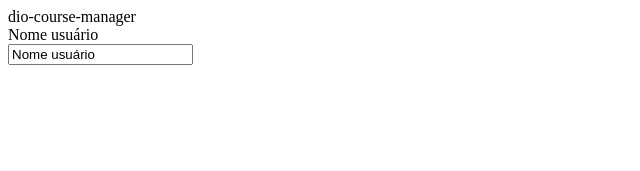
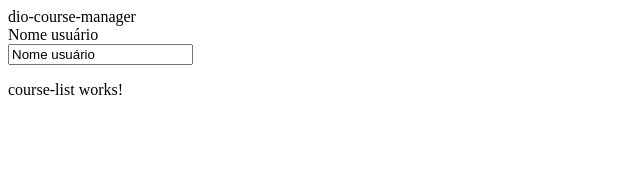
Before and after one commit to vitorsemidio-dev/dio-ng-course-manager, an Angular app: page / in a window 1280 px wide. Shown: the top 171 px of the page, without its empty margins (0-640 px from the left). Built offline with nearby package versions, Linux system fonts and the light colour scheme.

Commit message:
✨ feat: Criação Componente CourseList

```diff
--- a/src/app/app.component.html
+++ b/src/app/app.component.html
@@ -7,3 +7,5 @@
 <br />
 
 <input [(ngModel)]="name" name="name" />
+
+<app-course-list></app-course-list>
--- a/src/app/app.module.ts
+++ b/src/app/app.module.ts
@@ -4,9 +4,10 @@ import { FormsModule } from '@angular/forms';
 
 import { AppRoutingModule } from './app-routing.module';
 import { AppComponent } from './app.component';
+import { CourseListComponent } from './course-list/course-list.component';
 
 @NgModule({
-  declarations: [AppComponent],
+  declarations: [AppComponent, CourseListComponent],
   imports: [BrowserModule, FormsModule, AppRoutingModule],
   providers: [],
   bootstrap: [AppComponent],
--- /dev/null
+++ b/src/app/course-list/course-list.component.html
@@ -0,0 +1 @@
+<p>course-list works!</p>
--- /dev/null
+++ b/src/app/course-list/course-list.component.ts
@@ -0,0 +1,15 @@
+import { Component, OnInit } from '@angular/core';
+
+@Component({
+  selector: 'app-course-list',
+  templateUrl: './course-list.component.html',
+  styleUrls: ['./course-list.component.scss']
+})
+export class CourseListComponent implements OnInit {
+
+  constructor() { }
+
+  ngOnInit(): void {
+  }
+
+}
```
Also changed, not shown: src/app/course-list/course-list.component.scss (added), 1 other file (tests, documents, lock files or other folders).
